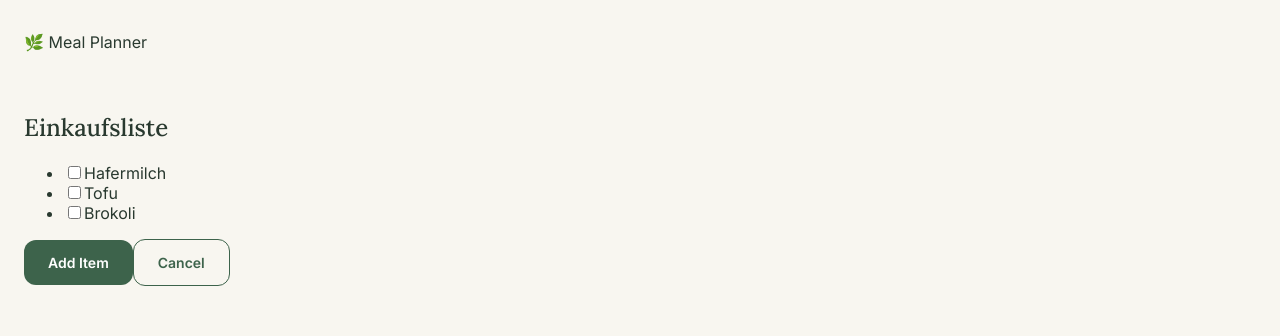
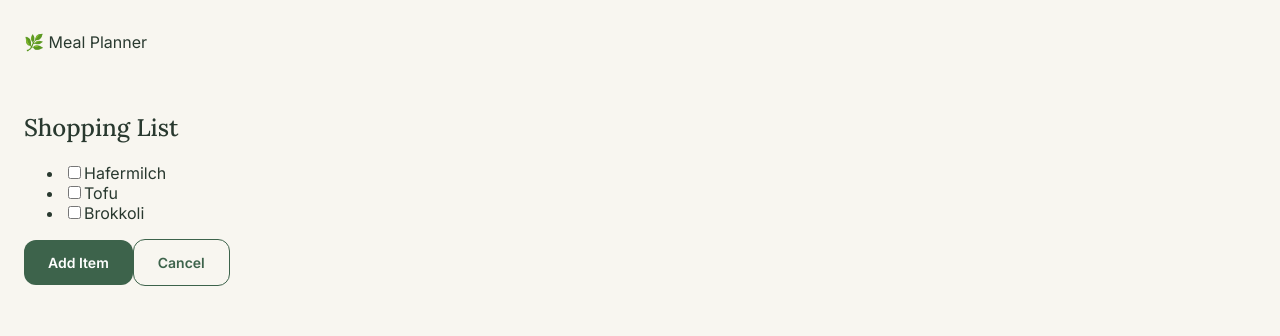
Before and after one commit to codebaseeden/mealplaner, a React (Vite) app: page / in a window 1280 px wide. Shown: the top 336 px of the page. Built offline with nearby package versions, Linux system fonts and the light colour scheme.

Commit message:
refactor: extract page components from App

```diff
--- a/src/App.tsx
+++ b/src/App.tsx
@@ -1,28 +1,16 @@
 import { useState } from 'react'
 import type { Tab } from './components/BottomNavigation'
+
 import AppLayout from './components/AppLayout'
-import Button from './components/Button'
+
+import WeeklyPlan from './pages/WeeklyPlan'
+import Import from './pages/Import'
+import ShoppingList from './pages/ShoppingList'
 
 
 function App() {
 
-  const [items, setItems] = useState([
-    { id: 1, name: "Hafermilch", checked: false },
-    { id: 2, name: "Tofu", checked: false },
-    { id: 3, name: "Brokoli", checked: false  },
-  ])
-
   const [activeTab, setActiveTab] = useState<Tab>('shop')
-
-  function toggleItem(id: number) {
-    setItems(
-      items.map((item) =>
-        item.id === id
-          ? { ...item, checked: !item.checked }
-          : item
-      )
-    )
-  }
 
   return (
     <AppLayout
@@ -30,55 +18,10 @@ function App() {
       onTabChange={setActiveTab}
     >
 
-      {activeTab === 'plan' && (
-        <section>
-          <h1>Weekly Plan</h1>
-          <p>Your delicious week starts here. 🌱</p>
-        </section>
-      )}
+      {activeTab === 'plan' && <WeeklyPlan /> }
+      {activeTab === 'shop' && <ShoppingList /> }
+      {activeTab === 'import' && <Import />}
 
-      {activeTab === 'shop' && (
-        <>
-        <h2>Einkaufsliste</h2>
-
-        <ul>
-          {items.map((item) => (
-            <li key={item.id}>
-              <label>
-                <input
-                  type="checkbox"
-                  checked={item.checked}
-                  onChange={() => toggleItem(item.id)}
-                />
-                <span
-                  style={{
-                    textDecoration: item.checked ? "line-through" : "none", }}
-                  >
-                    {item.name}
-                  </span>
-              </label>
-            </li>
-          ))}
-        </ul>
-        </>
-      )}
-
-      {activeTab === 'import' && (
-        <section>
-          <h1>Import</h1>
-          <p>Import your meal plan here 📩</p>
-        </section>
-      )}
-
-      <Button
-        label = 'Add Item'
-        onClick = {() => alert('Primary')}
-        />
-        <Button
-        label = 'Cancel'
-        variant = 'secondary'
-        onClick = {() => alert('Secondary')}
-        />
     </AppLayout>
   )
 }
--- /dev/null
+++ b/src/pages/Import.tsx
@@ -0,0 +1,10 @@
+function Import() {
+  return (
+    <section aria-labelledby="import-title">
+      <h1 id="import-title">Import</h1>
+      <p>Import your meal plan here. 📥</p>
+    </section>
+  )
+}
+
+export default Import
--- /dev/null
+++ b/src/pages/ShoppingList.tsx
@@ -0,0 +1,58 @@
+import { useState } from 'react'
+import Button from '../components/Button'
+
+function ShoppingList() {
+    const [items, setItems] = useState([
+        { id: 1, name: 'Hafermilch', checked: false },
+        { id: 2, name: 'Tofu', checked: false },
+        { id: 3, name: 'Brokkoli', checked: false },
+    ])
+
+    function toggleItem(id: number) {
+        setItems((currentItems) =>
+        currentItems.map((item) =>
+            item.id === id
+            ? { ...item, checked: !item.checked }
+            : item
+        ))
+    }
+
+  return (
+    <section aria-labelledby="shopping-list-title">
+        <h1 id="shopping-list-title">Shopping List</h1>
+
+        <ul>
+            {items.map((item) => (
+                <li key={item.id}>
+                <label>
+                    <input
+                    type="checkbox"
+                    checked={item.checked}
+                    onChange={() => toggleItem(item.id)}
+                    />
+                    <span
+                    style={{
+                        textDecoration: item.checked ? "line-through" : "none", }}
+                    >
+                        {item.name}
+                    </span>
+                </label>
+                </li>
+            ))}
+        </ul>
+
+        <Button
+            label = 'Add Item'
+            onClick = {() => alert('Primary')}
+        />
+
+        <Button
+            label = 'Cancel'
+            variant = 'secondary'
+            onClick = {() => alert('Secondary')}
+        />
+    </section>
+  )
+}
+
+export default ShoppingList
--- /dev/null
+++ b/src/pages/WeeklyPlan.tsx
@@ -0,0 +1,10 @@
+function WeeklyPlan() {
+  return (
+    <section aria-labelledby="weekly-plan-title">
+      <h1 id="weekly-plan-title">Weekly Plan</h1>
+      <p>Your delicious week starts here. 🌿</p>
+    </section>
+  )
+}
+
+export default WeeklyPlan
```
